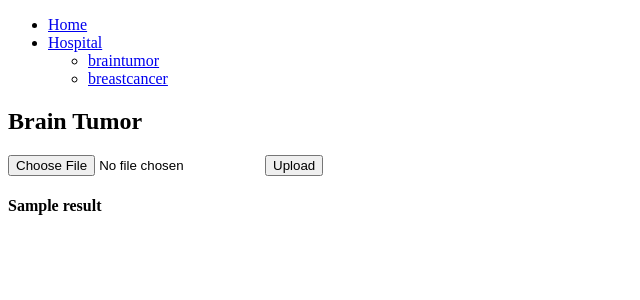
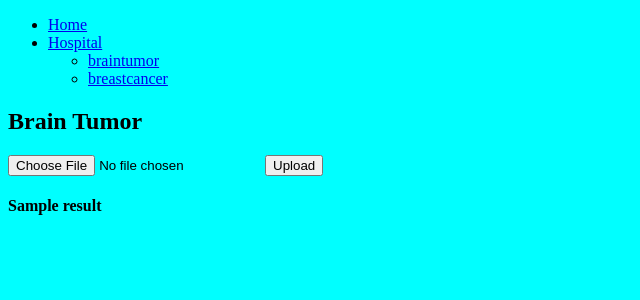
Before and after one commit to ibrahim99035/Smart_City_Web_App, a Django app: template City/templates/braintumor.html in a window 1280 px wide. Shown: the top 300 px of the page, without its empty margins (0-640 px from the left). Run offline with Django 4.2, Linux system fonts and the light colour scheme; the template is opened without the code that fills it: most values are stand-ins (such as "Sample title", 1, 10 or a date in 2020).

Commit message:
Setting a path for static files

```diff
--- a/City/City/settings.py
+++ b/City/City/settings.py
@@ -112,8 +112,12 @@ USE_TZ = True
 
 # Static files (CSS, JavaScript, Images)
 # https://docs.djangoproject.com/en/4.1/howto/static-files/
+STATICFILES_DIRS = [
+    BASE_DIR / "static"
+]
+STATIC_URL = 'static/'
 
-STATIC_URL = 'static/'
+
 
 # Default primary key field type
 # https://docs.djangoproject.com/en/4.1/ref/settings/#default-auto-field
--- a/City/City/urls.py
+++ b/City/City/urls.py
@@ -12,5 +12,6 @@ urlpatterns = [
     path('', include('base.urls'))
 ]
 
+
 if settings.DEBUG:
     urlpatterns += static(settings.MEDIA_URL, document_root = settings.MEDIA_ROOT)
--- /dev/null
+++ b/City/static/CSS/test.css
@@ -0,0 +1,3 @@
+body{
+    background-color: aqua;
+}
--- a/City/templates/base.html
+++ b/City/templates/base.html
@@ -1,9 +1,11 @@
 <!DOCTYPE html>
+{% load static %}
 <html lang="en">
 <head>
     <meta charset="UTF-8">
     <meta http-equiv="X-UA-Compatible" content="IE=edge">
     <meta name="viewport" content="width=device-width, initial-scale=1.0">
+    <link rel="stylesheet" href="{% static 'CSS/test.css' %}">
     <title>{{ title }}</title>
     {% block head %}
     {% endblock %}
```
